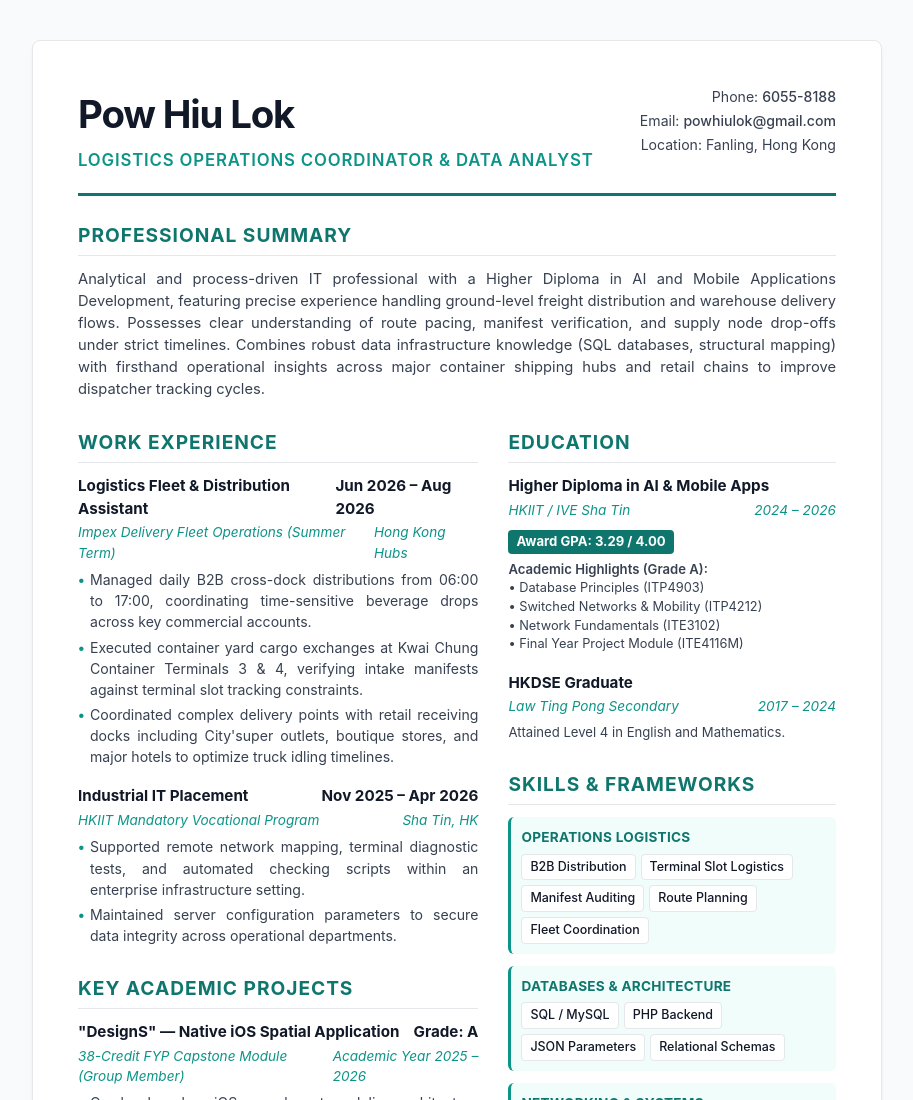
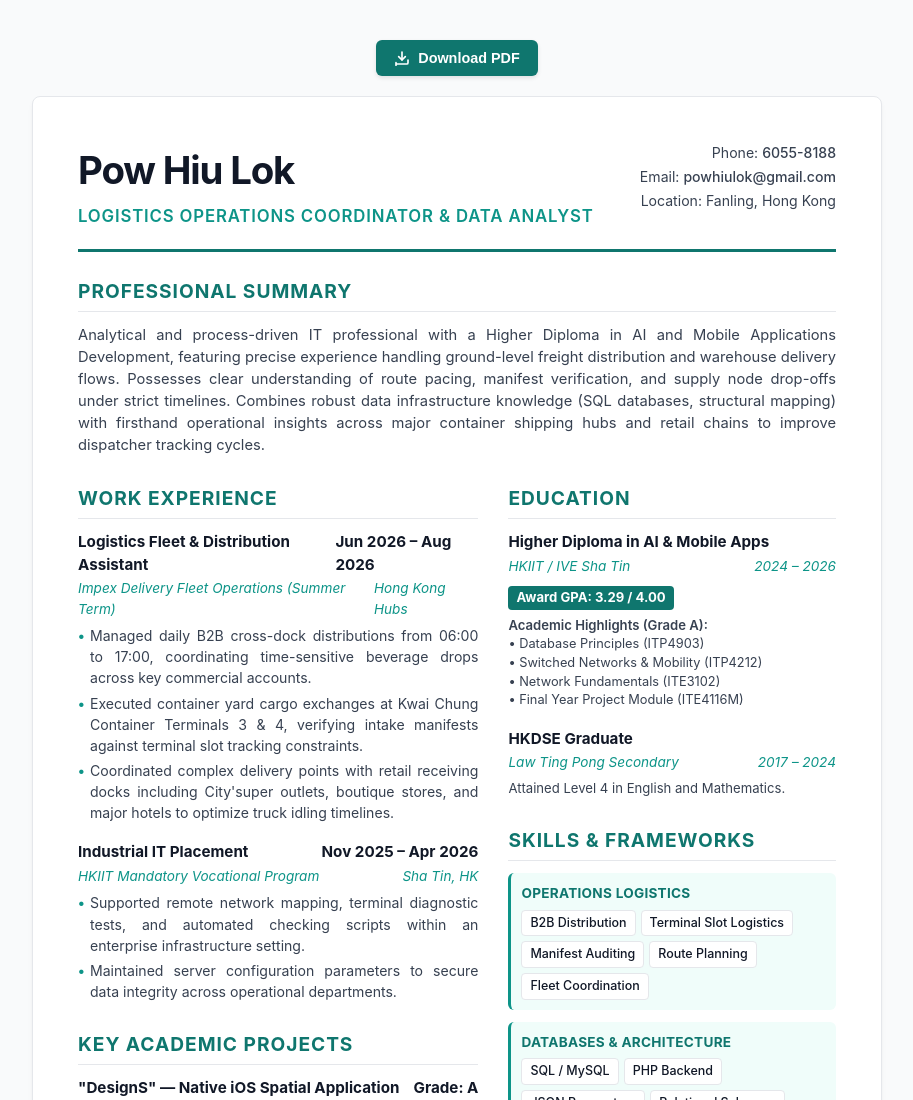
Before and after one commit to Micc1315/CV, a plain HTML site: page index.html in a window 1280 px wide. Shown: the top 1100 px of the page, without its empty margins (183-1096 px from the left). Drawn offline with Linux system fonts and the light colour scheme.

Commit message:
Add native download to PDF function

```diff
--- a/index.html
+++ b/index.html
@@ -7,6 +7,11 @@
     <link rel="stylesheet" href="style.css">
 </head>
 <body>
+
+  <button class="download-btn" onclick="window.print()">
+        <svg width="16" height="16" viewBox="0 0 24 24" fill="none" stroke="currentColor" stroke-width="2.5" stroke-linecap="round" stroke-linejoin="round"><path d="M21 15v4a2 2 0 0 1-2 2H5a2 2 0 0 1-2-2v4"></path><polyline points="7 10 12 15 17 10"></polyline><line x1="12" y1="15" x2="12" y2="3"></line></svg>
+        Download PDF
+    </button>
 
     <div class="resume-container">
         <header>
--- a/style.css
+++ b/style.css
@@ -21,6 +21,27 @@ body {
     background-color: var(--bg-color);
     color: var(--text-color);
     padding: 40px 20px;
+}
+
+.download-btn {
+    display: flex;
+    align-items: center;
+    gap: 8px;
+    margin: 0 auto 20px auto;
+    background-color: var(--primary-color);
+    color: #ffffff;
+    border: none;
+    padding: 10px 18px;
+    font-size: 0.9rem;
+    font-weight: 600;
+    border-radius: 6px;
+    cursor: pointer;
+    box-shadow: 0 2px 4px rgb(0 0 0 / 0.1);
+    transition: background-color 0.2s;
+}
+
+.download-btn:hover {
+    background-color: var(--accent-color);
 }
 
 .resume-container {
@@ -208,4 +229,6 @@ ul li::before {
     .resume-container { box-shadow: none; border: none; padding: 0; }
     .tag { border: 1px solid #cbd5e1; }
     .skills-group { background-color: #f8fafc; print-color-adjust: exact; }
+
+    .download-btn { display: none !important; }
 }
```
